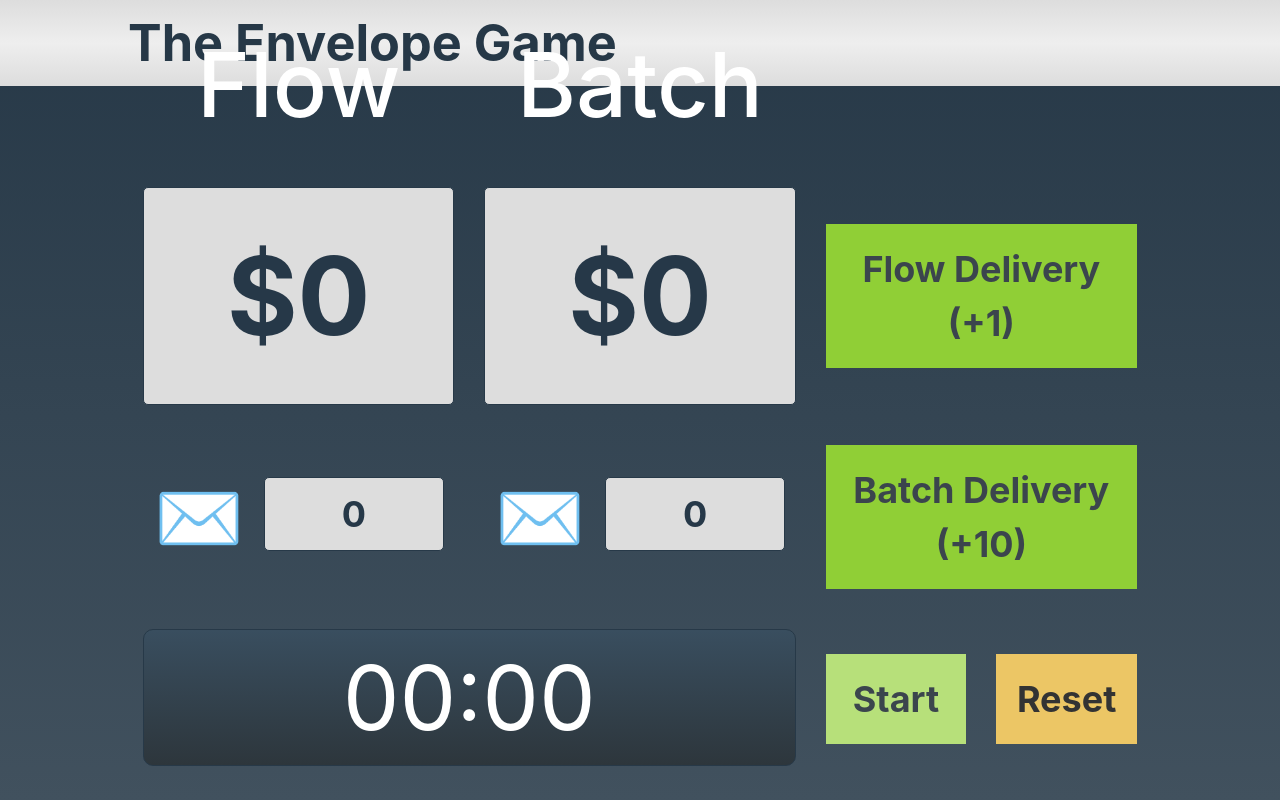
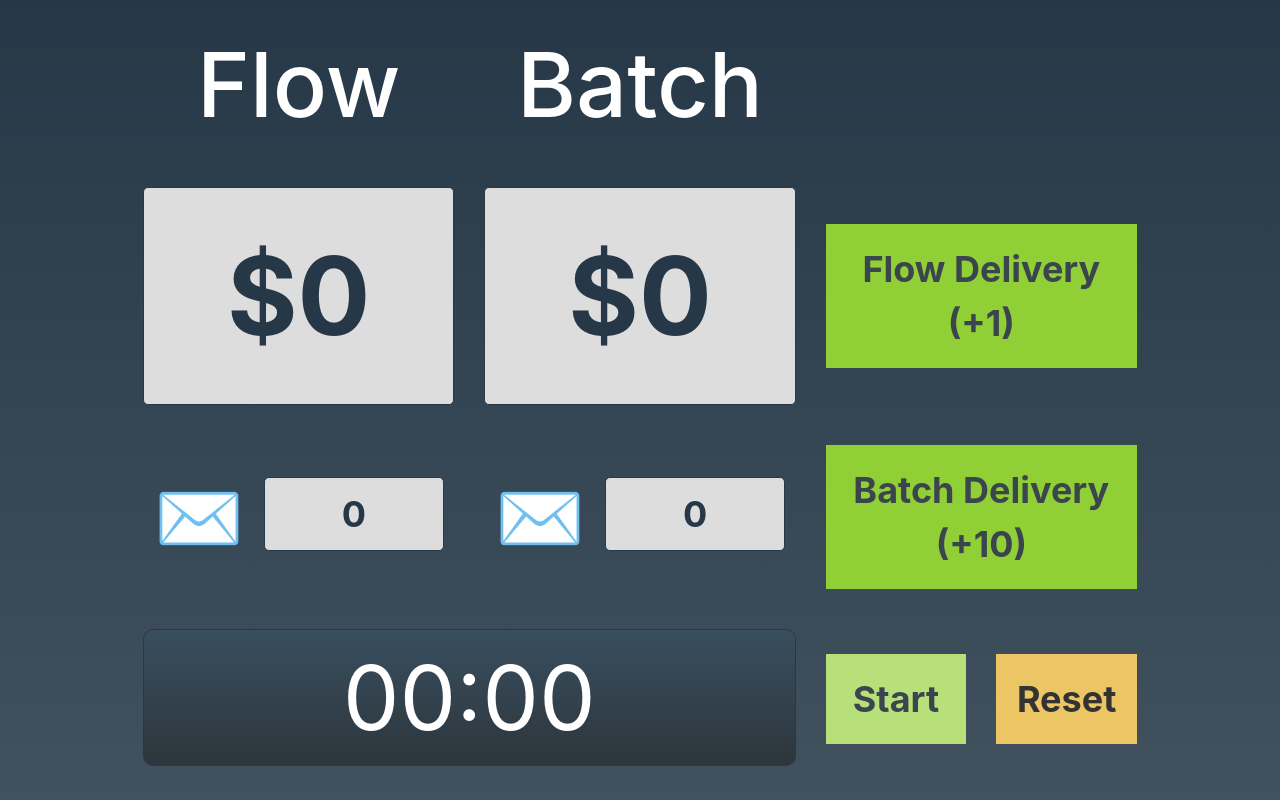
Before and after one commit to liatrio/envelope-game, a website: page public/index.html in a window 1280 px wide. Drawn offline with nearby package versions, Linux system fonts and the light colour scheme.

Commit message:
remove title

```diff
--- a/public/index.html
+++ b/public/index.html
@@ -322,9 +322,9 @@
 
   </head>
   <body>
-      <div id="header">
-          <h1 class="title"><strong>The Envelope Game</strong></h1>
-      </div>
+      <!--<div id="header">-->
+          <!--<h1 class="title"><strong>The Envelope Game</strong></h1>-->
+      <!--</div>-->
       <div id="wrapper">
         <div class="container">
 
```
